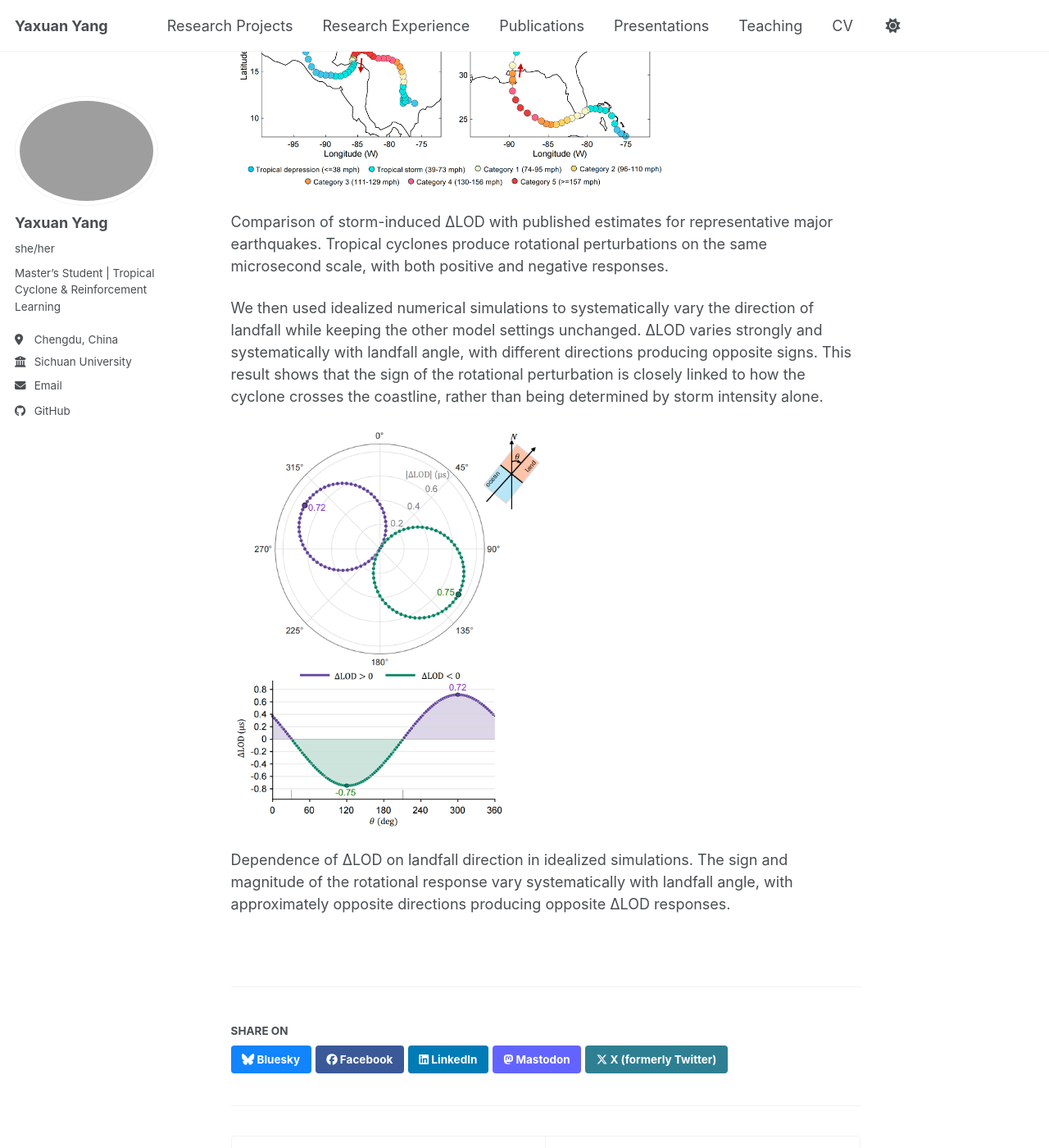
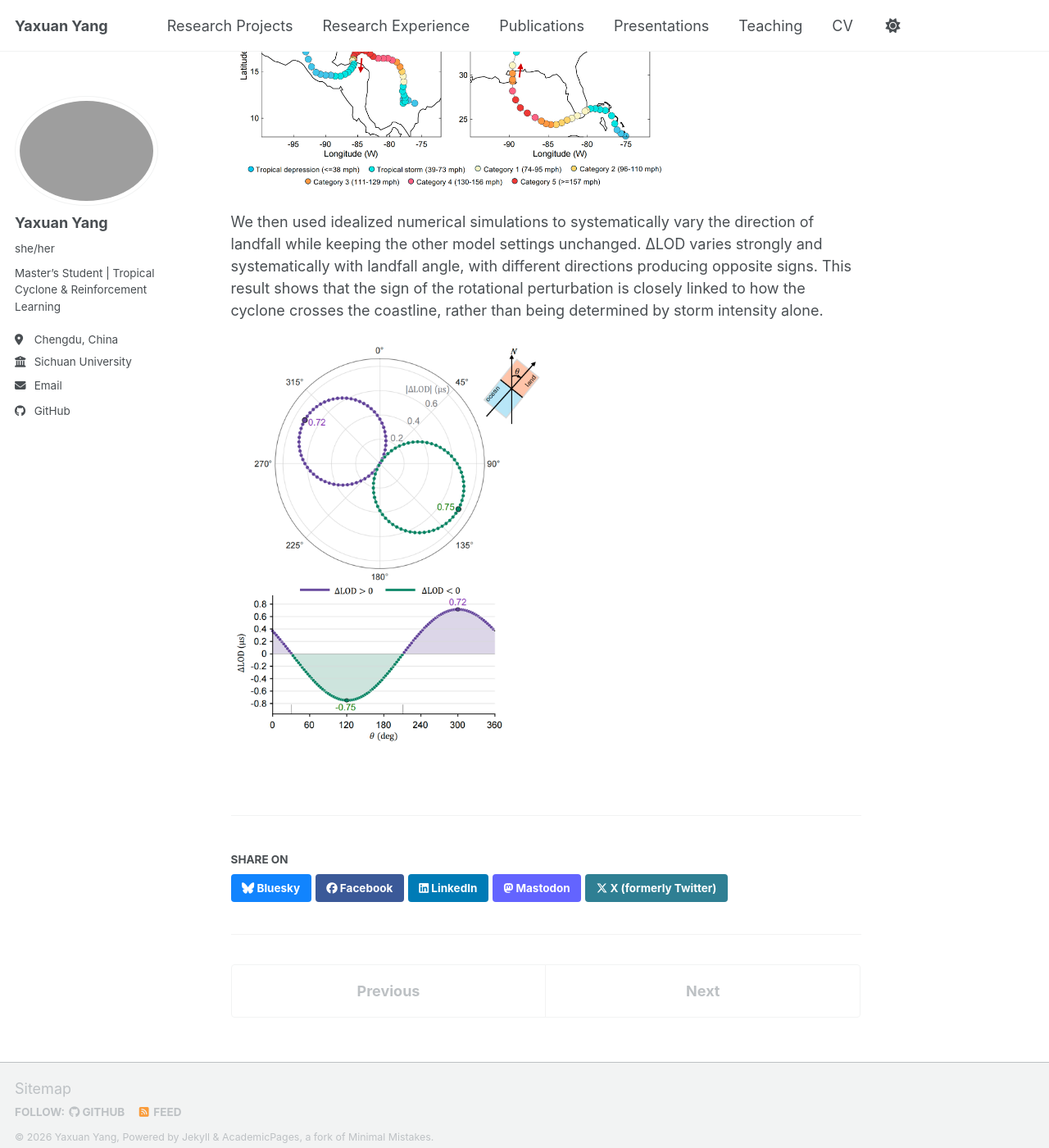
Before and after one commit to yyx-git/yyx-git.github.io, a Jekyll site: the page built from _portfolio/portfolio-1.md, in a window 1280 px wide and 1400 px high, scrolled down 963 px. Shown: the whole window at 82% size. Built offline with Jekyll 4.4.1, drawn with Linux system fonts in a browser that asks for light colours; a script bundle is joined from its source files by our own code; library files that are not in the unit come from our copies.

Commit message:
Update portfolio-1.md

```diff
--- a/_portfolio/portfolio-1.md
+++ b/_portfolio/portfolio-1.md
@@ -10,10 +10,7 @@ We compared the ΔLOD associated with representative landfalling tropical cyclon
 
 <img src="/images/typhoon_earth_1.png" alt="results" width="70%">
 
-Comparison of storm-induced ΔLOD with published estimates for representative major earthquakes. Tropical cyclones produce rotational perturbations on the same microsecond scale, with both positive and negative responses.
 
 We then used idealized numerical simulations to systematically vary the direction of landfall while keeping the other model settings unchanged. ΔLOD varies strongly and systematically with landfall angle, with different directions producing opposite signs. This result shows that the sign of the rotational perturbation is closely linked to how the cyclone crosses the coastline, rather than being determined by storm intensity alone.
 
 <img src="/images/typhoon_earth_2.png" alt="results" width="50%">
-
-Dependence of ΔLOD on landfall direction in idealized simulations. The sign and magnitude of the rotational response vary systematically with landfall angle, with approximately opposite directions producing opposite ΔLOD responses.
```
